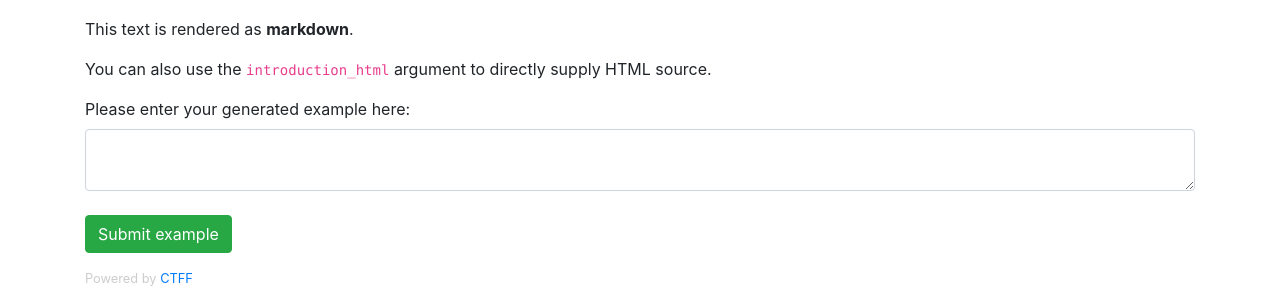
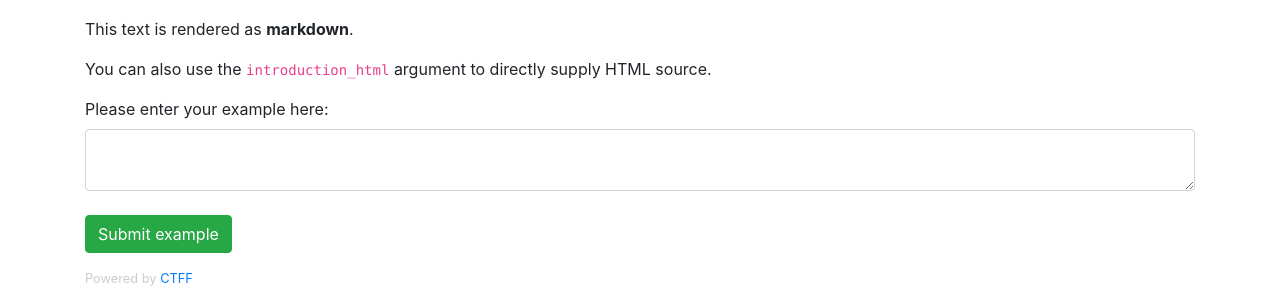
Before and after one commit to trickeydan/ctff, a Flask app: a page that uses ctff/templates/part_text_submission.html in a window 1280 px wide. Shown: the part 263-563 px from the top of the page. Run offline with Flask 2, Linux system fonts and the light colour scheme; some libraries are stand-ins or nearby versions.

Commit message:
Not all submissions are generated!

```diff
--- a/ctff/templates/part_text_submission.html
+++ b/ctff/templates/part_text_submission.html
@@ -10,7 +10,7 @@
         {% endfor %}
       {% endif %}
     {% endwith %}
-    <label>Please enter your generated {{ part.name }} here:</label>
+    <label>Please enter your {{ part.name }} here:</label>
     <textarea class="form-control" name="{{ part.name }}"></textarea>
     <br>
     <input class="btn btn-success" type="submit" value="Submit {{ part.name }}">
```
